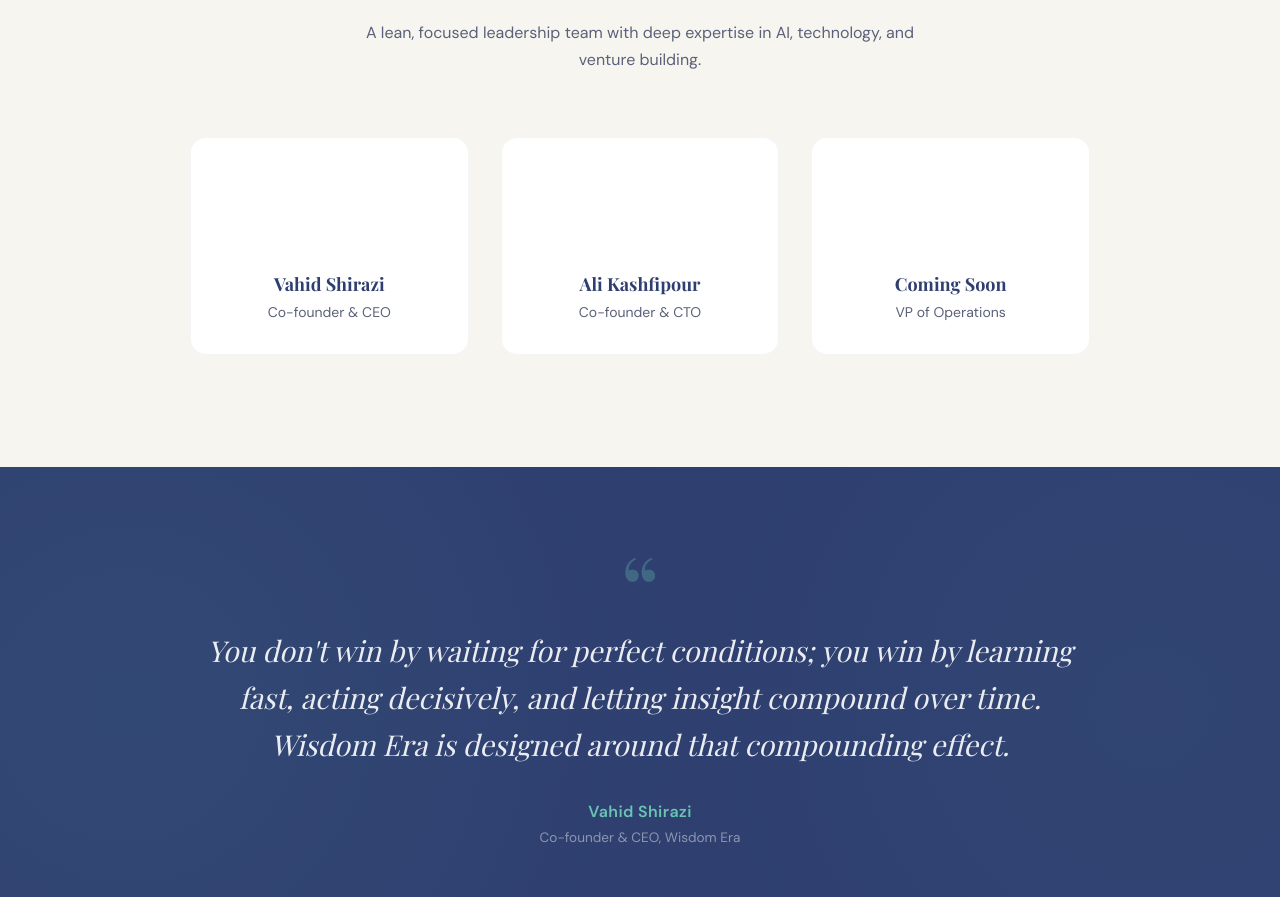
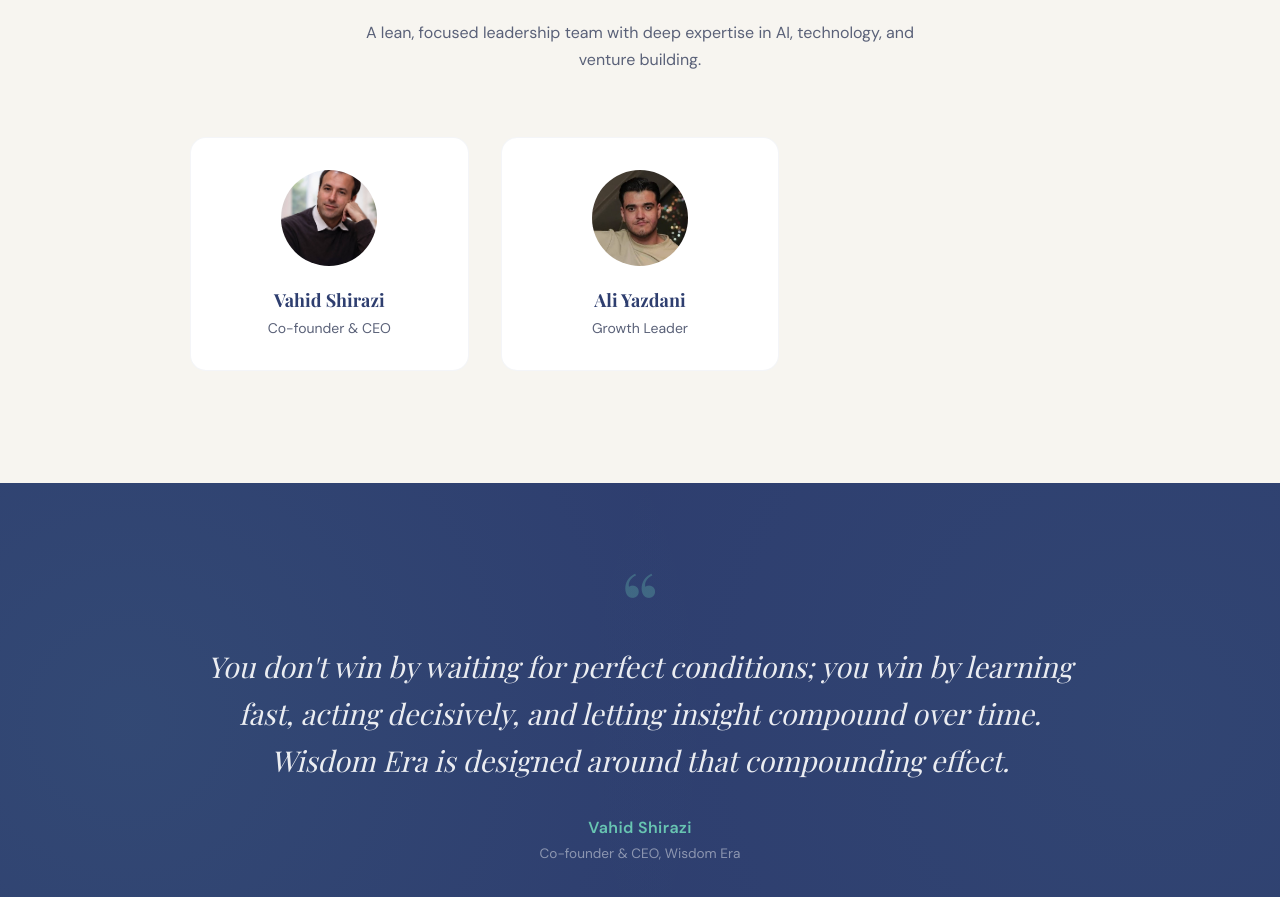
Before and after one commit to sobhaniyasamin/Wisdom-Era, a Next.js app: page / in a window 1280 px wide. Shown: the part 4740-5637 px from the top of the page. Built offline with nearby package versions, Linux system fonts and the light colour scheme; a web font is replaced by a local one.

Commit message:
:sparkles: Add profile photos

```diff
--- a/src/components/cards/TeamCard.tsx
+++ b/src/components/cards/TeamCard.tsx
@@ -1,3 +1,4 @@
+/* eslint-disable @next/next/no-img-element */
 import { ScrollReveal } from "@/components/ui/ScrollReveal";
 import type { TeamMember } from "@/data/team";
 
@@ -5,11 +6,19 @@
   return (
     <ScrollReveal delay={delay}>
       <div className="text-center p-8 bg-white rounded-2xl border border-navy/[0.05] transition-all duration-350 hover:-translate-y-1 hover:shadow-[0_12px_40px_rgba(46,62,111,0.08)]">
-        <div
-          className={`w-20 h-20 rounded-full bg-gradient-to-br ${member.gradient} flex items-center justify-center mx-auto mb-5`}
-        >
-          <span className="font-serif text-xl font-bold text-white">{member.initials}</span>
-        </div>
+        {member.photo ? (
+          <img
+            src={member.photo}
+            alt={member.name}
+            className="w-24 h-24 rounded-full object-cover mx-auto mb-5"
+          />
+        ) : (
+          <div
+            className={`w-24 h-24 rounded-full bg-gradient-to-br ${member.gradient} flex items-center justify-center mx-auto mb-5`}
+          >
+            <span className="font-serif text-xl font-bold text-white">{member.initials}</span>
+          </div>
+        )}
         <h4 className="text-lg text-navy mb-1">{member.name}</h4>
         <p className="text-text-muted text-sm">{member.role}</p>
       </div>
--- a/src/data/team.ts
+++ b/src/data/team.ts
@@ -1,6 +1,7 @@
 export interface TeamMember {
   name: string;
   role: string;
+  photo?: string;
   initials: string;
   gradient: string;
 }
@@ -9,19 +10,15 @@
   {
     name: "Vahid Shirazi",
     role: "Co-founder & CEO",
+    photo: "/vahid.PNG",
     initials: "VS",
     gradient: "from-navy to-navy-light",
   },
   {
-    name: "Ali Kashfipour",
-    role: "Co-founder & CTO",
-    initials: "AK",
+    name: "Ali Yazdani",
+    role: "Growth Leader",
+    photo: "/ali.JPG",
+    initials: "AY",
     gradient: "from-teal-dark to-teal",
   },
-  {
-    name: "Coming Soon",
-    role: "VP of Operations",
-    initials: "++",
-    gradient: "from-coral to-[#d45a30]",
-  },
 ];
```
Also changed, not shown: public/ali.JPG (added), public/vahid.PNG (added).
